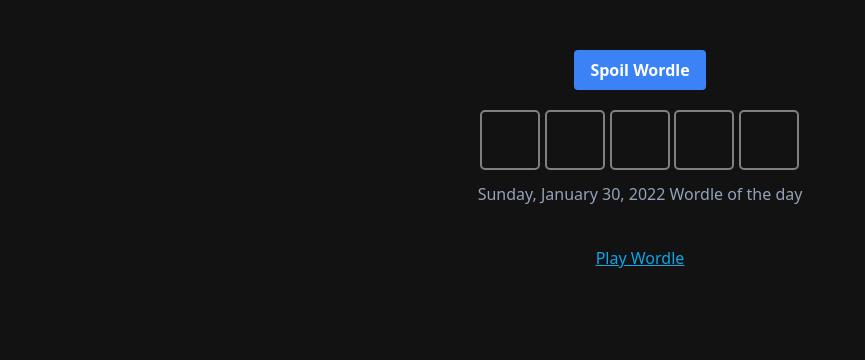
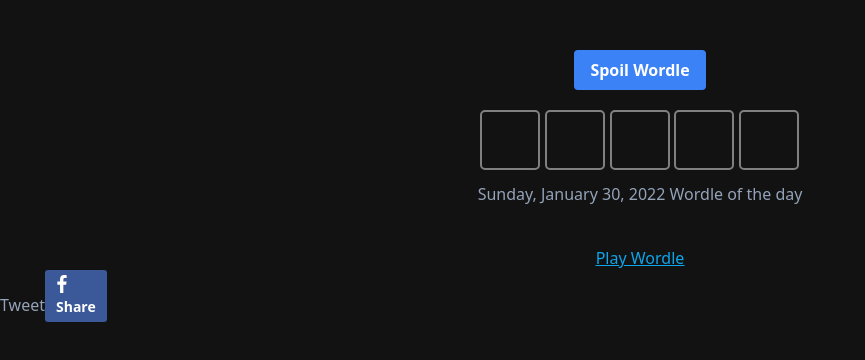
Before and after one commit to jeffholst/wordle-spoiler, a Vue app: page / in a window 1280 px wide. Shown: the top 360 px of the page, without its empty margins (0-865 px from the left). Built offline with nearby package versions, Linux system fonts and the light colour scheme.

Commit message:
chore: twitter and facebook links

```diff
--- a/index.html
+++ b/index.html
@@ -4,10 +4,14 @@
     <meta charset="UTF-8" />
     <link rel="icon" href="/favicon.ico" />
     <meta name="viewport" content="width=device-width, initial-scale=1.0" />
-    <title>Vite App</title>
+    <title>Spoil Wordle</title>
+    <meta property="og:url"           content="https:/wordle.jeffholst.net" />
+    <meta property="og:type"          content="website" />
+    <meta property="og:title"         content="Spoil World" />
+    <meta property="og:description"   content="Spoil your daily Wordle" />
   </head>
   <body class="bg-white dark:text-slate-400" style="background-color: #121213;">
     <div id="app" ></div>
-    <script type="module" src="/src/main.ts"></script>
+    <script type="module" src="/src/main.ts"></script><div id="fb-root"></div>
   </body>
 </html>
--- a/src/App.vue
+++ b/src/App.vue
@@ -1,11 +1,24 @@
 <script setup lang="ts">
-import { ref } from "vue";
+import { ref, onMounted } from "vue";
 import WordRow from "./components/WordRow.vue";
 
 const showWordle = ref(false)
 var options: any = { weekday: 'long', year: 'numeric', month: 'long', day: 'numeric' }
 const today = ref(new Date().toLocaleDateString("en-US", options))
 const wordRow = ref()
+
+onMounted(() => {
+var fbButton:any  = document.getElementById('fb-share-button');
+var url = 'https://wordle.jeffholst.net'
+
+fbButton.addEventListener('click', function() {
+    window.open('https://www.facebook.com/sharer/sharer.php?u=' + url,
+        'facebook-share-dialog',
+        'width=800,height=600'
+    );
+    return false;
+});
+})
 
 </script>
 
@@ -35,7 +48,46 @@
       >Play Wordle</a
     >
   </div>
+  <a class="twitter-share-button"
+  href="https://twitter.com/intent/tweet?text=Spoil%20your%20daily%20Wordle.&url=https://wordle.jeffholst.net"
+  data-size="large">
+Tweet</a>
+
+<div id="fb-share-button">
+    <svg viewBox="0 0 12 12" preserveAspectRatio="xMidYMid meet">
+        <path class="svg-icon-path" d="M9.1,0.1V2H8C7.6,2,7.3,2.1,7.1,2.3C7,2.4,6.9,2.7,6.9,3v1.4H9L8.8,6.5H6.9V12H4.7V6.5H2.9V4.4h1.8V2.8 c0-0.9,0.3-1.6,0.7-2.1C6,0.2,6.6,0,7.5,0C8.2,0,8.7,0,9.1,0.1z"></path>
+    </svg>
+    <span>Share</span>
+</div>
+
 </template>
 
 <style>
+#fb-share-button {
+    background: #3b5998;
+    border-radius: 3px;
+    font-weight: 600;
+    padding: 5px 8px;
+    display: inline-block;
+    position: static;
+}
+
+#fb-share-button:hover {
+    cursor: pointer;
+    background: #213A6F
+}
+
+#fb-share-button svg {
+    width: 18px;
+    fill: white;
+    vertical-align: middle;
+    border-radius: 2px
+}
+
+#fb-share-button span {
+    vertical-align: middle;
+    color: white;
+    font-size: 14px;
+    padding: 0 3px
+}
 </style>
```
